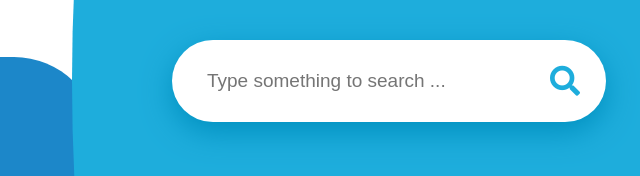
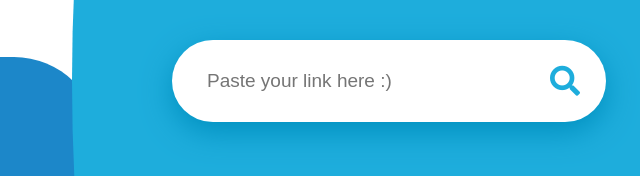
Before and after one commit to naveencjay/projectjay, a plain HTML site: page url.html in a window 1280 px wide. Shown: the part 319-495 px from the top of the page, 251-891 px from the left. Drawn offline with nearby package versions, Linux system fonts and the light colour scheme.

Commit message:
Update url.html

```diff
--- a/url.html
+++ b/url.html
@@ -16,7 +16,7 @@
         <div id="app" class="opened">
             <form method="get" action="">
                 <div id="f-element">
-                    <div id="inp-cover"><input type="text"id="myText" placeholder="Type something to search ..."
+                    <div id="inp-cover"><input type="text"id="myText" placeholder="Paste your link here :)"
                         onkeyup="myFunction();convert1();convert2();convert3();"autocomplete="off" class="move-up"></div>
                 </div>
             <button type="button" onclick="myFunction();convert1();convert2();convert3();" class=""><i class="fas fa-search"></i></button>
```
